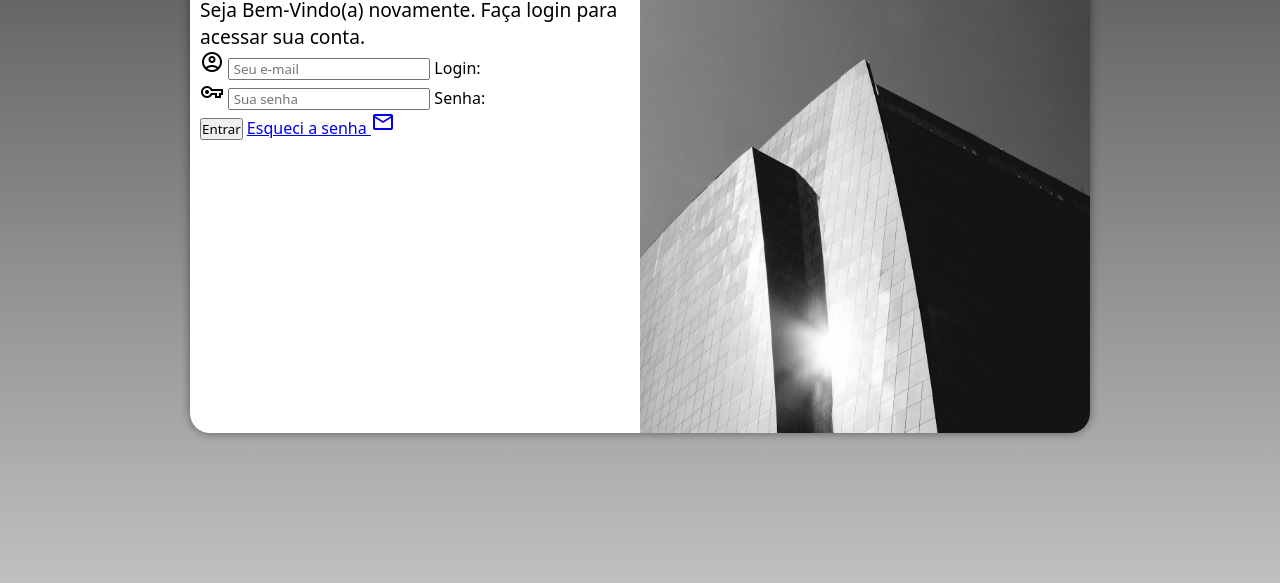
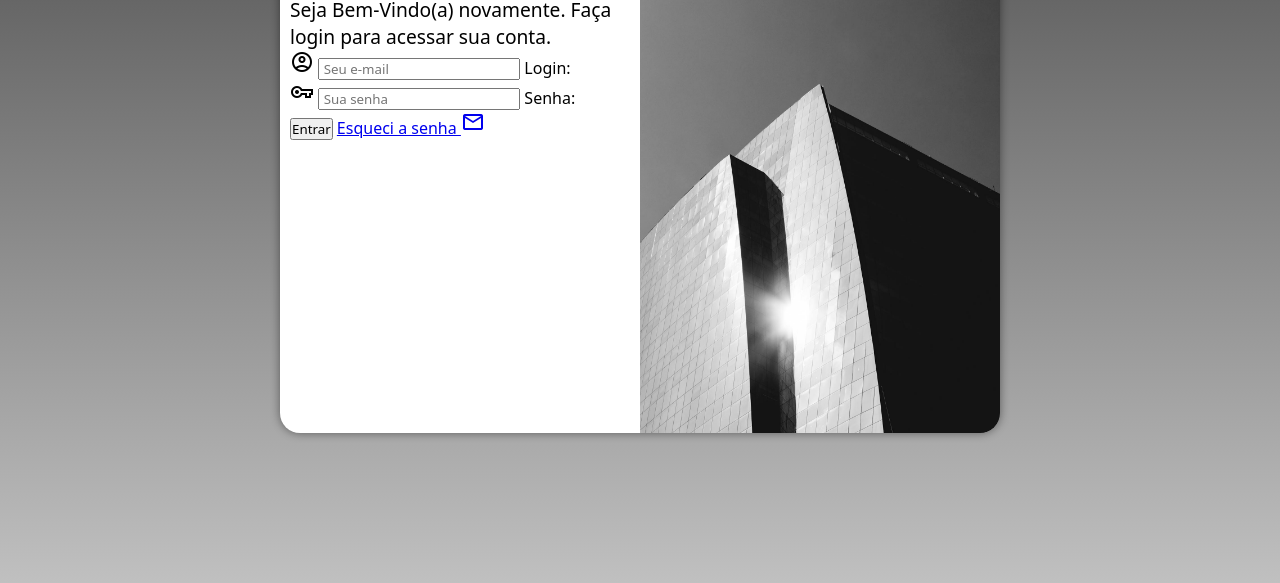
Before and after one commit to TechDreamsDevs/projeto-login, a plain HTML site: page index.html in a window 1280 px wide. Shown: the part 217-800 px from the top of the page. Drawn offline with nearby package versions, Linux system fonts and the light colour scheme.

Commit message:
Atualização 1.0

```diff
--- a/estilos/media-query.css
+++ b/estilos/media-query.css
@@ -1,14 +1,14 @@
 @charset "UTF-8";
 
-/* Typical Device Breakpoints
-Pequenas telas: até 600px
-Celular: de 600px até 768px
-Tablet: 768px até 992px
-Desktop: 992px até 1200px
-Grandes Telas: Acima de 1200px
+/*
+ Mobile devices – 320px — 480px.
+iPads, Tablets – 481px — 768px.
+Small screens, laptops – 769px — 1024px.
+Desktops, large screens – 1025px — 1200px.
+Extra large screens, TV – 1201px, and more.
 */
 
-@media screen and (min-width: 768px) and (max-width: 992px) {
+@media screen and (min-width: 481px) and (max-width: 768px) {
 
     :root {
         --gray: #808080ff;
@@ -44,7 +44,7 @@ Grandes Telas: Acima de 1200px
     }
 }
 
-@media screen and (min-width: 992px) {
+@media screen and (min-width: 769px) {
 
     :root {
         --gray: #808080ff;
@@ -60,7 +60,7 @@ Grandes Telas: Acima de 1200px
     }
 
     section#login {
-        width: 900px;
+        width: 720px;
     }
 
     section#login > div#imagem {
```
